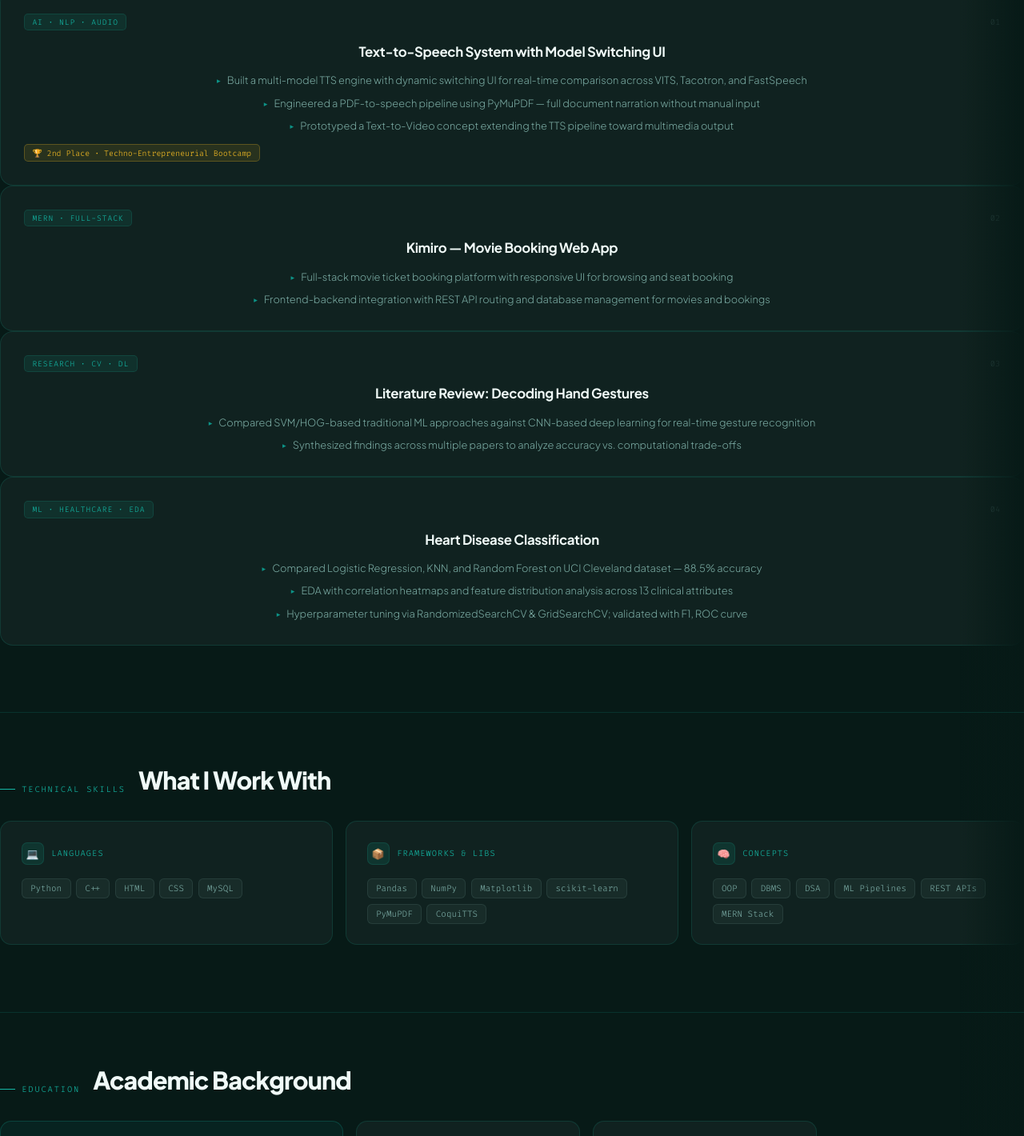
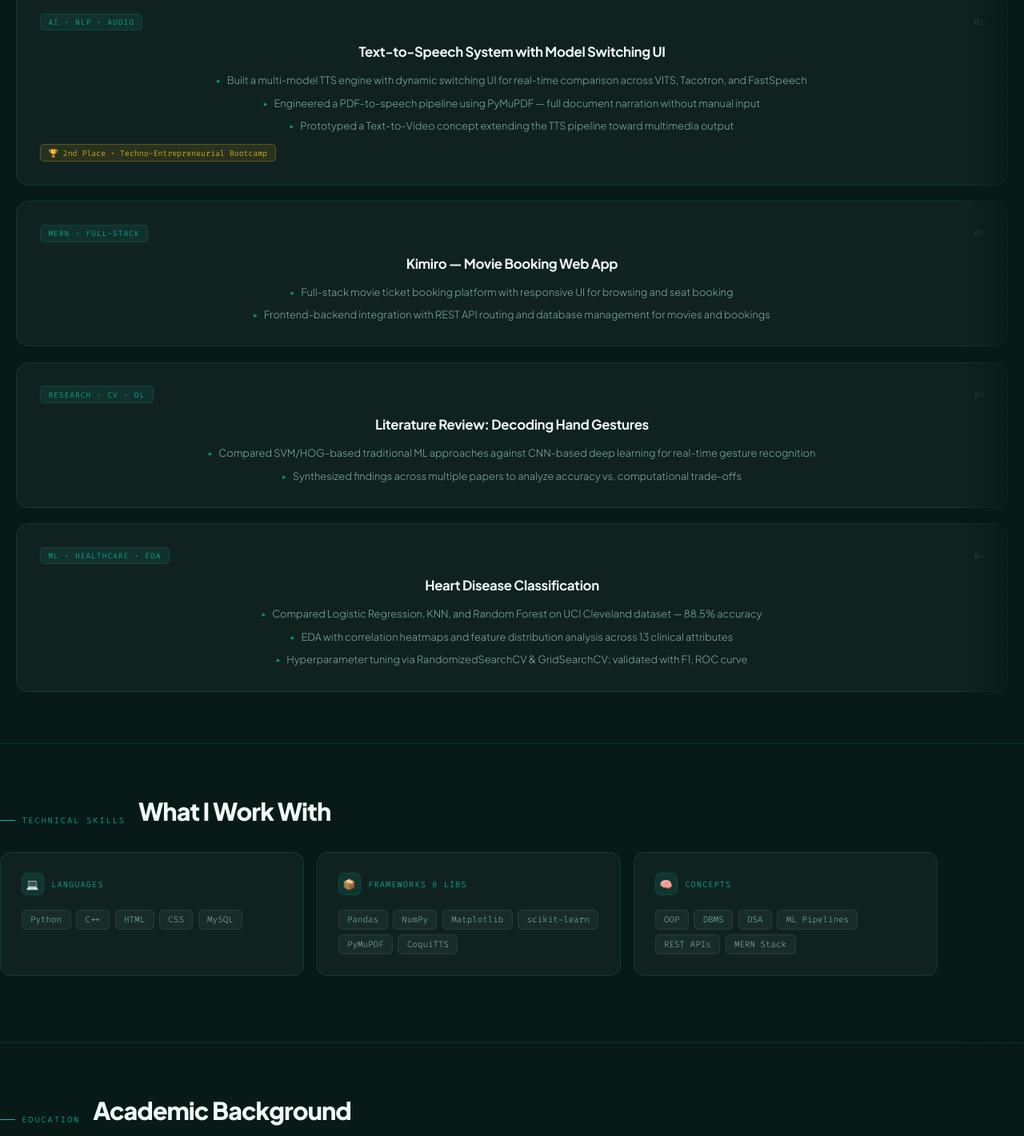
Before and after one commit to smridhibhatia-28/Portfolio, a plain HTML site: page index.html in a window 1280 px wide. Shown: the part 1347-2767 px from the top of the page at 80% size. Drawn offline with Linux system fonts and the light colour scheme.

Commit message:
layout changes

```diff
--- a/index.html
+++ b/index.html
@@ -415,9 +415,9 @@ body::before {
 #projects .hscroll-track {
   display: grid;
   grid-template-columns: 1fr;
-  gap: 0;
+  gap: 1.2rem;
   overflow-x: visible;
-  padding-right: 0;
+  padding: 0 1.25rem;
   scroll-snap-type: none;
 }
 
@@ -653,8 +653,9 @@ body::before {
 
 /* ── SKILL CARDS (horizontal) ── */
 .skill-card {
-  flex: 1; /* This makes them grow to fill the row */
-  min-width: 300px; /* Increased base size */
+  flex: 0 0 380px; /* fixed wider widths to trigger more horizontal scroll */
+  min-width: 360px; /* increased base size */
+  max-width: 420px;
   background: var(--surface);
   border: 1px solid var(--border);
   border-radius: 14px;
@@ -1146,18 +1147,7 @@ body::before {
         </div>
       </div>
 
-      <!-- <div class="skill-card reveal">
-        <div class="skill-card-head">
-          <div class="skill-icon">🔧</div>
-          <div class="skill-card-title">Currently Learning</div>
-        </div>
-        <div class="chip-wrap">
-          <span class="chip">Deep Learning</span>
-          <span class="chip">Neural Networks</span>
-          <span class="chip">NLP</span>
-          <span class="chip">Computer Vision</span>
-        </div>
-      </div> -->
+
 
     </div>
   </div>
```
